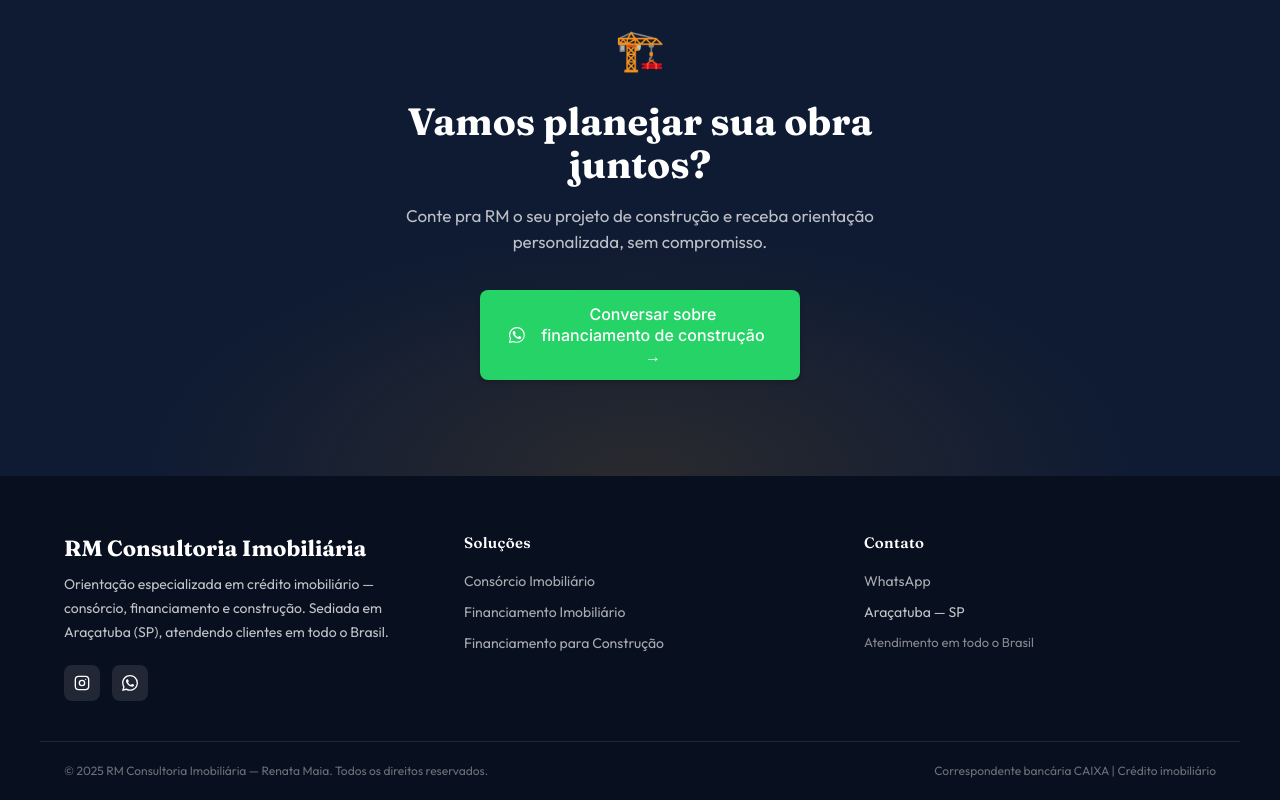
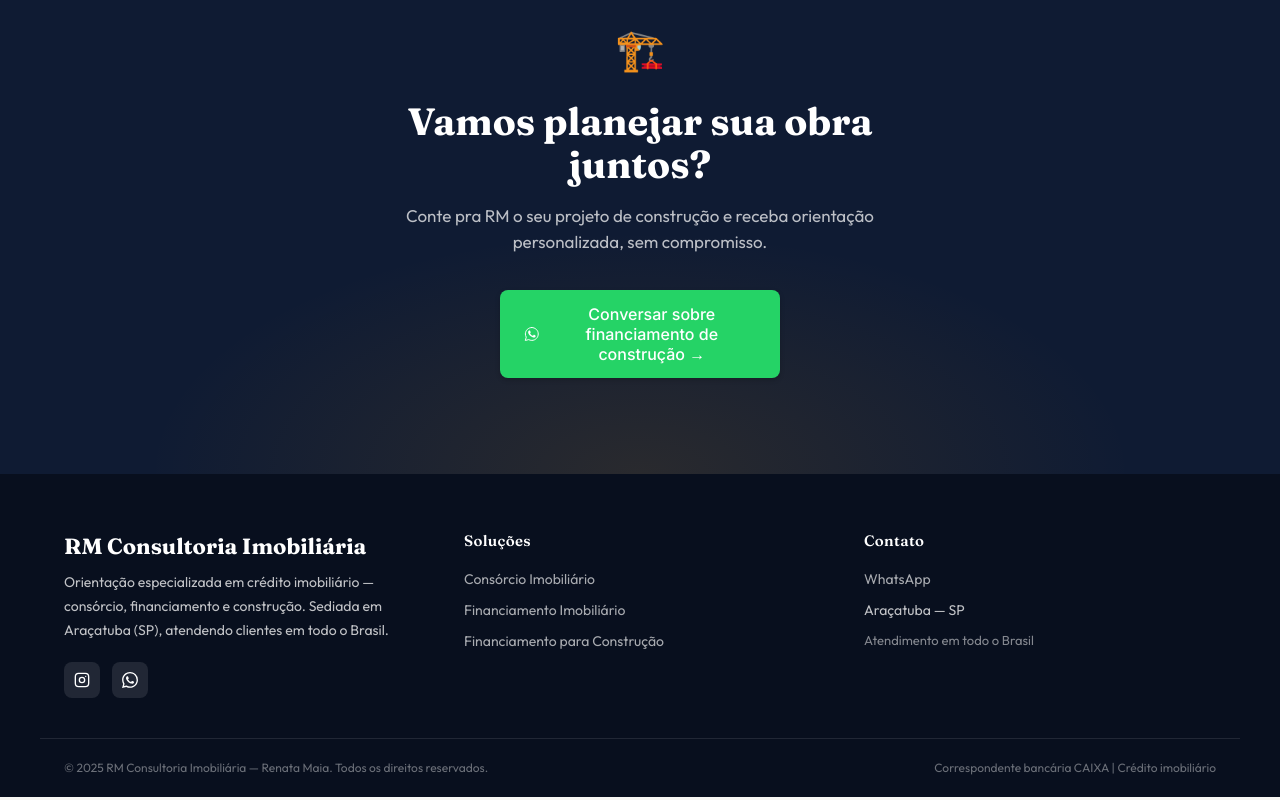
Before and after one commit to sabrinapupo21/rm-consultoria-site, a React (Vite) app: page /rm-consultoria-site/financiamento-construcao in a window 1280 px wide. Shown: the part 3646-4446 px from the top of the page. Built offline with nearby package versions, Linux system fonts and the light colour scheme.

Commit message:
ajustes botoes

```diff
--- a/src/pages/FinanciamentoConstrucao.tsx
+++ b/src/pages/FinanciamentoConstrucao.tsx
@@ -599,9 +599,10 @@ const btnPrimary: React.CSSProperties = {
 
 const btnPrimaryLarge: React.CSSProperties = {
   ...btnPrimary,
-  width: 320,
-  maxWidth: "calc(100% - 32px)",
+  width: "auto",
+  maxWidth: "280px",
   whiteSpace: "normal",
   textAlign: "center",
-  lineHeight: 1.3,
+  lineHeight: 1.25,
+  padding: "14px 24px",
 };
```
